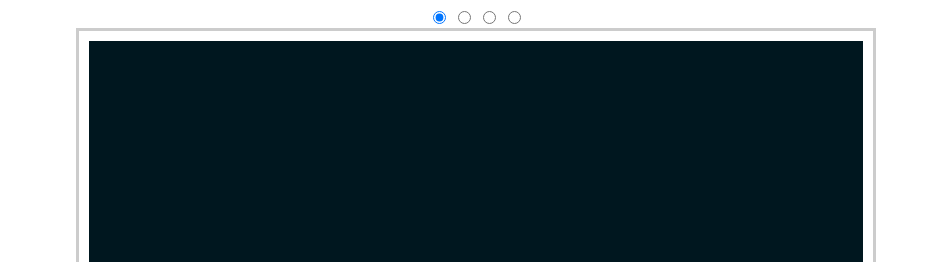
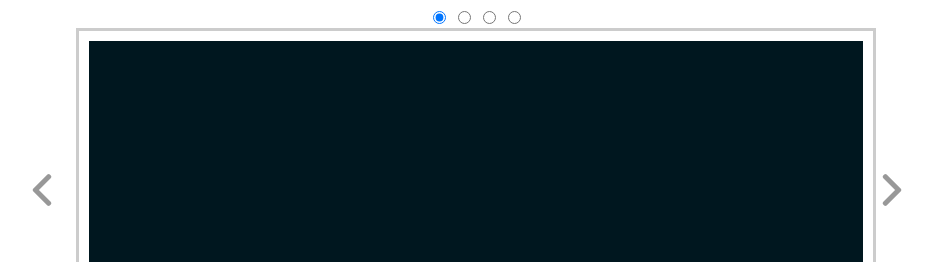
Before and after one commit to eduardoarana1/slidernewab, a plain HTML site: page index.html in a window 1280 px wide. Shown: the top 262 px of the page, without its empty margins (164-1097 px from the left). Drawn offline with Linux system fonts and the light colour scheme.

Commit message:
Update styles.css

```diff
--- a/styles.css
+++ b/styles.css
@@ -105,7 +105,7 @@
 #slide2:checked ~ #controls label:nth-child(3),
 #slide3:checked ~ #controls label:nth-child(4),
 #slide4:checked ~ #controls label:nth-child(1) {
-    background: url('SliderAnnaBlok1/img/flecha-correcta1.png') no-repeat;
+    background: url('img/flecha-correcta1.png') no-repeat;
     float: right;
     margin: 0 -50px 0 0;
     display: block;
@@ -115,7 +115,7 @@
 #slide2:checked ~ #controls label:nth-last-child(4),
 #slide3:checked ~ #controls label:nth-last-child(3),
 #slide4:checked ~ #controls label:nth-last-child(2) {
-    background: url('SliderAnnaBlok1/img/flecha-izquierda.png') no-repeat;
+    background: url('img/flecha-izquierda.png') no-repeat;
     float: left;
     margin: 0 0 0 -50px;
     display: block;
```
